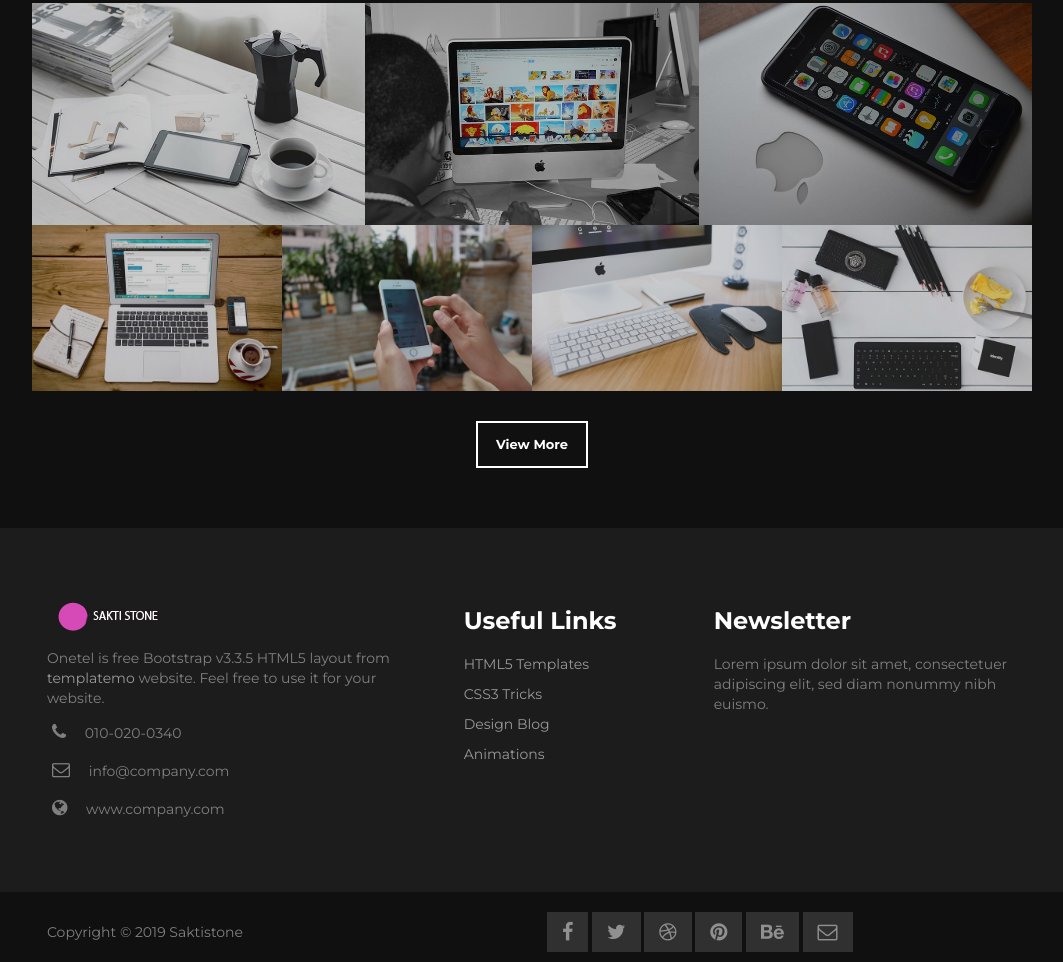
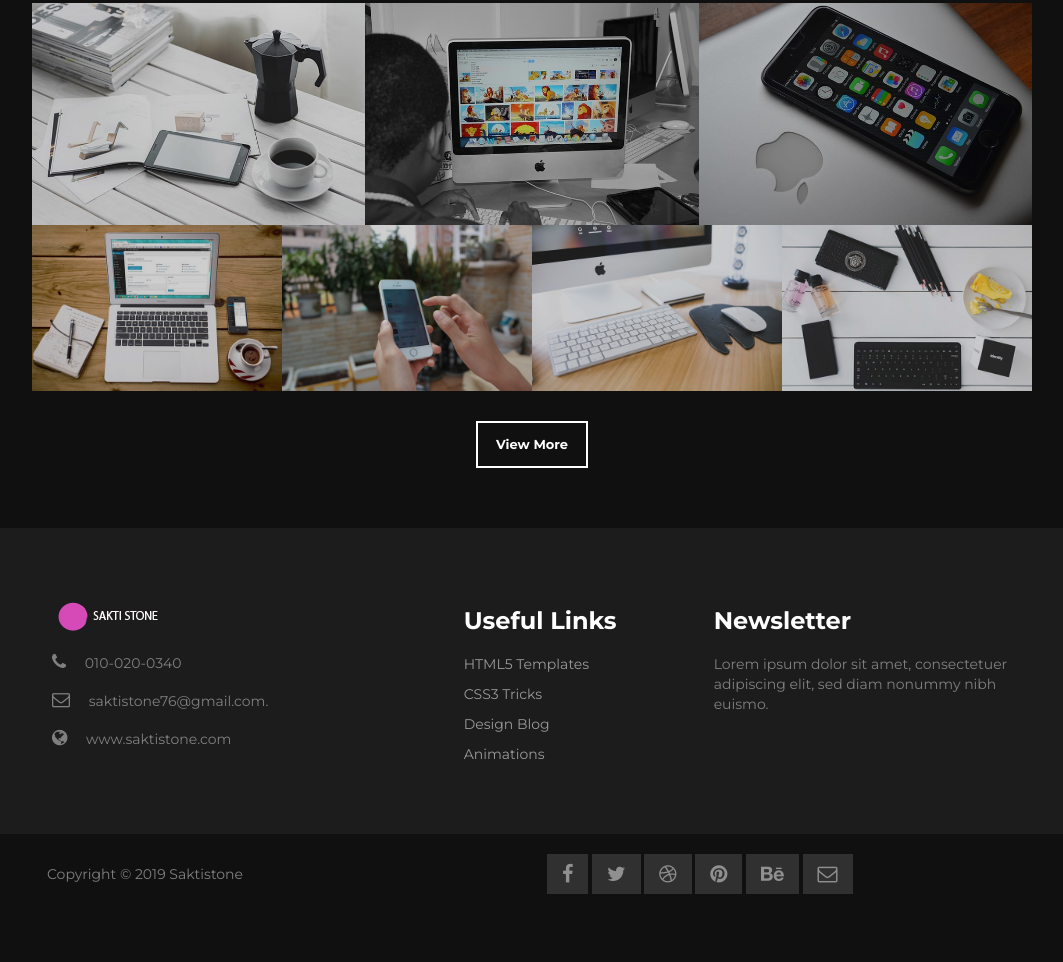
Before and after one commit to saktistone/saktistone.github.io, a plain HTML site: page index.html in a window 1280 px wide. Shown: the part 1077-2039 px from the top of the page, without its empty margins (108-1171 px from the left). After the commit the page ends 1981 px from the top, so only its background shows below. Drawn offline with Linux system fonts and the light colour scheme; some packages are replaced by stand-ins of ours.

Commit message:
Add files via upload

```diff
--- a/index.html
+++ b/index.html
@@ -139,12 +139,11 @@ http://www.templatemo.com/tm-468-onetel
 
 			<div class="col-md-5 col-sm-4">
 				<img src="images/logo.png" class="img-responsive" alt="logo">
-				<p>Onetel is free Bootstrap v3.3.5 HTML5 layout from
-                <a rel="nofollow" href="http://www.facebook.com/templatemo" target="_parent">templatemo</a> website.
-                Feel free to use it for your website.</p>
+
+
 				<p><i class="fa fa-phone"></i> 010-020-0340</p>
-				<p><i class="fa fa-envelope-o"></i> info@company.com</p>
-              <p><i class="fa fa-globe"></i> www.company.com</p>
+				<p><i class="fa fa-envelope-o"></i> saktistone76@gmail.com.</p>
+              <p><i class="fa fa-globe"></i> www.saktistone.com</p>
 			</div>
 
 			<div class="col-md-3 col-sm-4">
```
